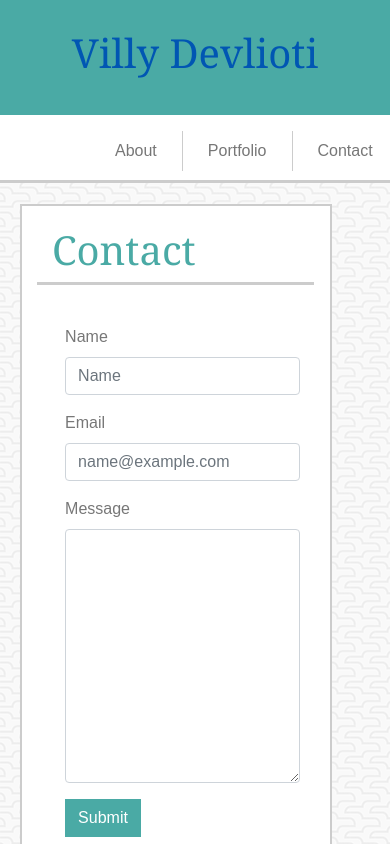
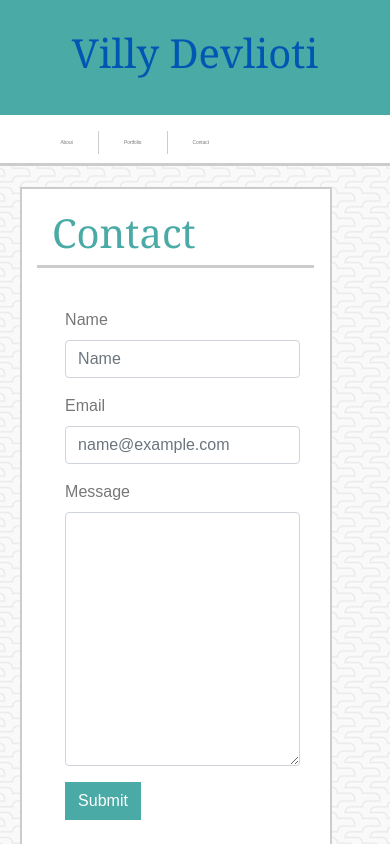
Before and after one commit to VillyDevlioti/Bootstrap-Portfolio, a plain HTML site: page contact.html in a window 390 px wide. Shown: the top 844 px of the page. Drawn offline with nearby package versions, Linux system fonts and the light colour scheme.

Commit message:
some minor css changes

```diff
--- a/style.css
+++ b/style.css
@@ -251,7 +251,7 @@ h1, h2, h3, h4, h5, h6 {
     }
 
     .navbar-logo {
-        padding: 30px 20px 30px 20px;
+        padding: 7% 7%;
         margin-top: -5px;
     }
 
@@ -453,9 +453,10 @@ h1, h2, h3, h4, h5, h6 {
     }
     .navbar-expand-md {
         min-width: 100%;
-        padding: 2% 5% 2% 25%;
+        padding:2% 0% 2% 12%;
         margin-bottom: 5%;
         border-bottom: 3px solid #ccc;
+        font-size: 30%;
     }
 
     .main-content {
```
